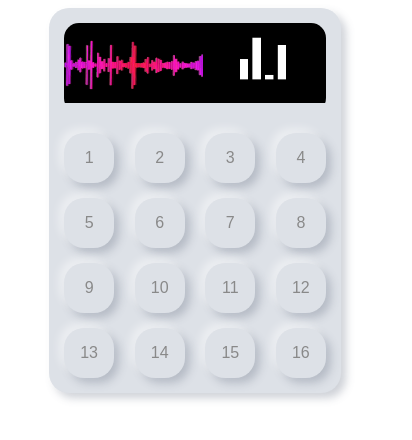
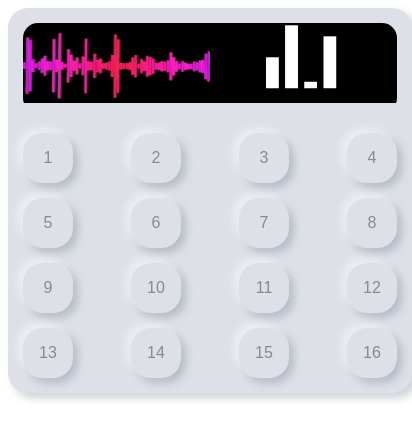
Before and after one commit to Higggs/audioPlayer, a plain HTML site: page index.html in a window 390 px wide. Shown: the whole page, 412 px wide, since content can reach past the window. Drawn offline with Linux system fonts and the light colour scheme.

Commit message:
responsive2

```diff
--- a/styles.css
+++ b/styles.css
@@ -4,32 +4,36 @@
   border-radius: 20px;
   background: #dde1e7;
   box-shadow: -5px -5px 9px rgba(255,255,255,0.45), 5px 5px 9px rgba(94,104,121,0.3);
-  padding: 20px; /* Reduced padding for smaller screens */
+  padding: 20px;
   margin: 0 auto; /* Center the element */
+  display: flex; /* Ensure flexbox is used */
+  flex-direction: column; /* Stack content vertically */
+  align-items: center; /* Center content horizontally */
 }
 
 .input {
   display: flex;
   justify-content: space-between; /* Ensure no spacing between images */
-  margin-bottom: 20px; /* Added space below the input area */
+  margin-bottom: 20px;
+  width: 100%; /* Make sure input area uses full available width */
   height: auto;
   border-radius: 15px;
-  /* background-color: rgb(156, 156, 174); */
-  overflow:hidden; /* Ensures content doesn't overflow */
+  overflow: hidden;
 }
 
 .input img {
   height: 100px; /* Set the desired height */
   width: 100%; /* Allow the width to adjust automatically */
   object-fit: cover; /* Ensures images are fully displayed */
-  margin: 0; /* Remove any margin around images */
-  padding: 0; /* Remove any padding around images */
+  margin: 0;
+  padding: 0;
 }
 
 .buttons-container {
   display: flex;
   flex-direction: column;
   gap: 10px; /* Added spacing between button rows */
+  width: 100%; /* Ensure full width usage */
 }
 
 .buttons {
@@ -47,20 +51,20 @@
   background: #dde1e7;
   box-shadow: -5px -5px 9px rgba(255,255,255,0.45), 5px 5px 9px rgba(94,104,121,0.3);
   color: rgb(137, 137, 137);
-  transition: transform 0.2s ease; /* Smooth transition for button press */
+  transition: transform 0.2s ease;
 }
 
 .buttons button:focus,
 .buttons button:active {
   background: #dde1e7;
   box-shadow: inset -5px -5px 9px rgba(255,255,255,0.45), inset 5px 5px 9px rgba(94,104,121,0.3);
-  transform: scale(0.95); /* Button presses inward */
+  transform: scale(0.95);
 }
 
 /* Media Queries for Smaller Screens */
 @media (max-width: 768px) {
   #cal-body {
-    width: 50%; /* A smaller width for medium screens */
+    width: 80%; /* Use more of the screen width */
     padding: 20px;
   }
 
@@ -71,27 +75,24 @@
   }
 
   .buttons-container {
-        gap: 15px; /* Added spacing between button rows */
+    gap: 15px; /* Added spacing between button rows */
   }
-
 }
 
 @media (max-width: 480px) {
   #cal-body {
-    width: 70%; /* Nearly full width for small screens */
-    padding: 15px; /* Reduced padding for small screens */
+    width: 100%; /* Use full screen width */
+    padding: 15px;
   }
 
   .input img {
-    height: 80px; /* Smaller height for very small screens */
+    height: 80px;
     margin-bottom: 10px;
   }
 
-
-
   .buttons button {
-    width: 50px; /* Full-width buttons on very small screens */
+    width: 50px;
     height: 50px;
-    font-size: 1rem; /* Smaller font size */
+    font-size: 1rem;
   }
 }
```
